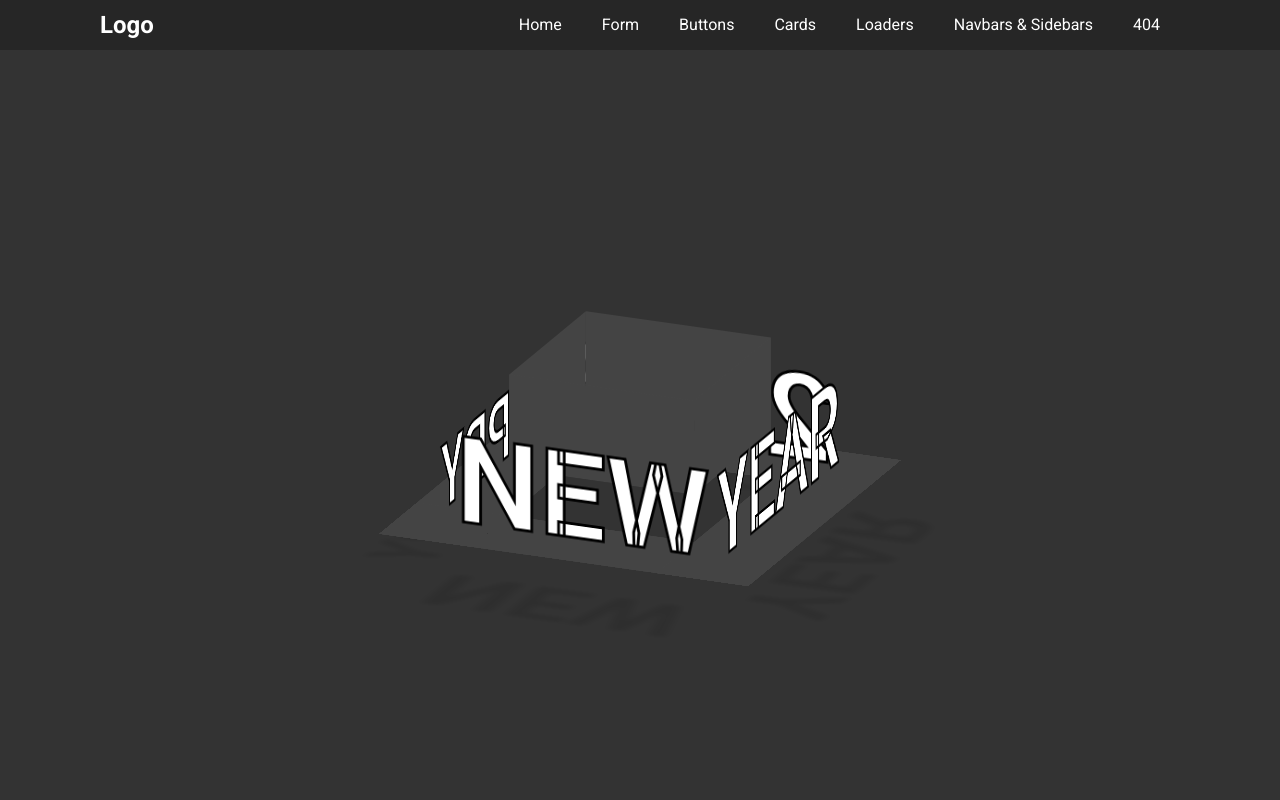
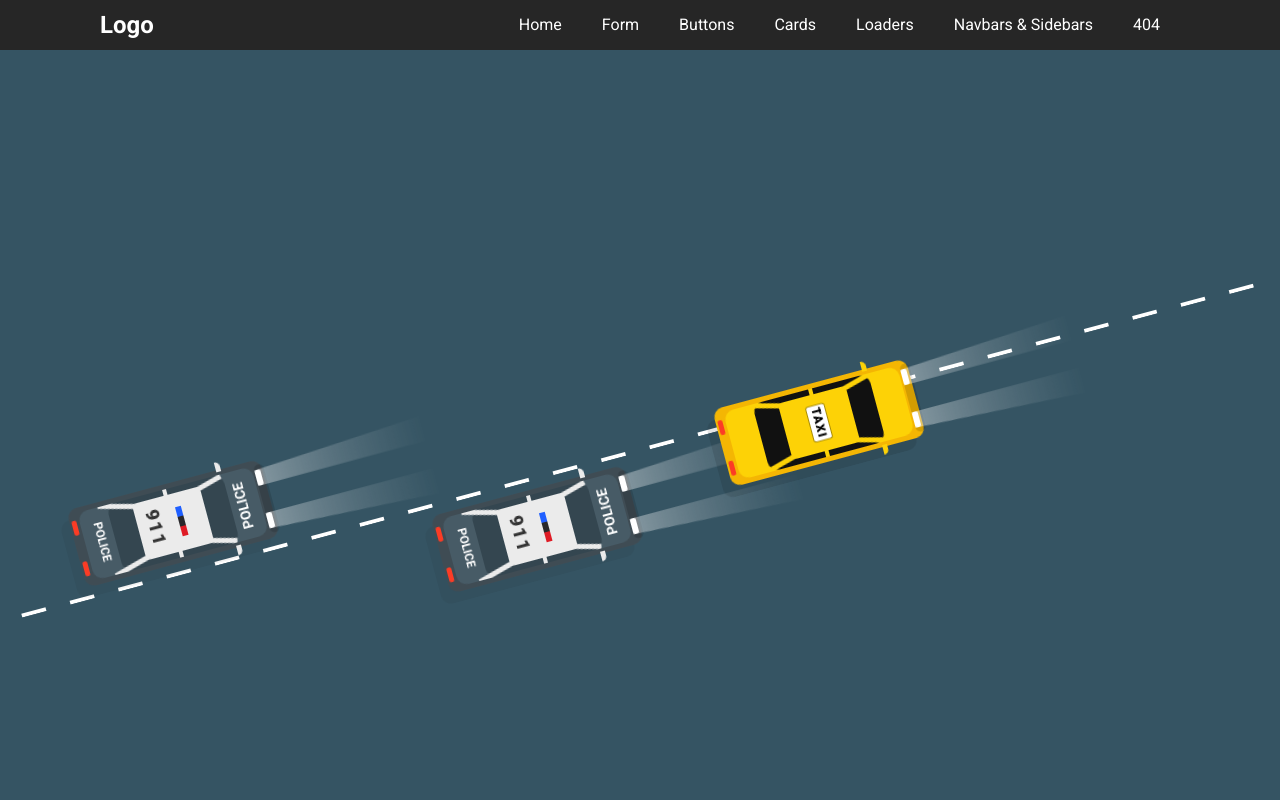
Before and after one commit to Constantine-Ka/Constantine-Ka.github.io, a Vue app: page / in a window 1280 px wide. Shown: the top 800 px of the page. Built offline with nearby package versions, Linux system fonts and the light colour scheme.

Commit message:
Добавил секцию Police vs Taxi

```diff
--- /dev/null
+++ b/src/components/Drawing/PolicevsTaxi.vue
@@ -0,0 +1,436 @@
+<script>
+export default {
+  name: "PolicevsTaxi"
+};
+</script>
+
+<template>
+  <section>
+    <div class="road">
+      <div class="police">
+        <div class="light_beam"></div>
+        <h4>Police</h4>
+        <h3>Police</h3>
+        <div class="side_mirror"></div>
+        <span>
+          <b></b>
+          <i></i>
+        </span>
+      </div>
+      <div class="police">
+        <div class="light_beam"></div>
+        <h4>Police</h4>
+        <h3>Police</h3>
+        <div class="side_mirror"></div>
+        <span>
+          <b></b>
+          <i></i>
+        </span>
+      </div>
+      <div class="taxi">
+        <div class="light_beam"></div>
+        <div class="side_mirror"></div>
+        <span>
+          <b></b>
+          <i></i>
+        </span>
+      </div>
+    </div>
+  </section>
+</template>
+
+<style scoped>
+  section{
+    display: flex;
+    justify-content: center;
+    align-items: center;
+    min-height: 100vh;
+    background: #355463;
+    overflow: hidden;
+  }
+  .road{
+    position: relative;
+    width: 100vw;
+    display: flex;
+    justify-content: center;
+    align-items: center;
+    transform-style: preserve-3d;
+    transform: rotate(-15deg);
+  }
+  .road::before{
+    content: '';
+    position: absolute;
+    width: 100%;
+    height: 4px;
+    background: linear-gradient(90deg, #fff, #fff 50%, transparent 50%, transparent 100%);
+    background-size: 50px;
+    animation: animate_road 0.125s linear infinite;
+  }
+
+  @keyframes animate_road {
+    0%{
+      background-position:  50px 0;
+    }
+    100%{
+      background-position: 0px 0px;
+    }
+  }
+  .police{
+    position: absolute;
+    width: 200px;
+    height: 80px;
+    left: 50px;
+    background: #3f4c54;
+    border-radius: 10px;
+    box-shadow: -10px 10px rgba(0,0,0,0.05);
+    perspective: 800px;
+    z-index:10;
+    animation: animate_police_car 5s linear infinite;
+  }
+  .police:nth-child(2){
+    left:400px;
+    animation-delay: -2.5s;
+  }
+  @keyframes animate_police_car {
+    0%{
+      transform: translateX(20px) translateY(-50px);
+    }
+    25%{
+      transform: translateX(-10px) translateY(0px);
+    }
+    50%{
+      transform: translateX(20px) translateY(50px);
+    }
+    100%{
+      transform: translateX(20px) translateY(-50px);
+    }
+  }
+
+  .police::before{
+    content: '';
+    position: absolute;
+    top: 12px;
+    left: 2px;
+    width: 5px;
+    height: 15px;
+    border-radius: 2px;
+    background: #fc3c25;
+    box-shadow: 0 42px #fc3c25;
+  }
+  .police::after{
+    content: '';
+    position: absolute;
+    top: 10px;
+    right: 2px;
+    width: 6px;
+    height: 16px;
+    border-radius: 2px;
+    background: #fff;
+    box-shadow: 0 44px #fff;
+  }
+  .police span{
+    position: absolute;
+    inset: 5px 10px;
+    background: #475b66;
+    border-radius: 10px;
+    overflow: hidden;
+    animation: none;
+  }
+  .police span::before{
+    content: '911';
+    position: absolute;
+    top: 50%;
+    left: 40%;
+    transform: translate(-50%,-50%) rotate(90deg);
+    color: #333;
+    font-size: 1.15em;
+    font-weight: 1000;
+    letter-spacing: 0.1em;
+    z-index: 200;
+  }
+  .police span::after{
+    content: '';
+    position: absolute;
+    top: 50%;
+    left: 55%;
+    transform: translate(-50%, -50%);
+    z-index: 100;
+    width: 6px;
+    height: 10px;
+    background: #29282b;
+    box-shadow: 0 -10px #1f5fff, 0 10px #df1b25;
+    z-index: 195;
+  }
+  .police span b{
+    position: absolute;
+    inset: 0 30px;
+    background: #344650;
+    border-radius: 10px;
+  }
+  .police span b::before{
+    content: '';
+    position: absolute;
+    inset:6px 25px;
+    background: #ebebeb;
+    border-radius: 5px;
+    z-index: 190;
+  }
+  .police span b::after{
+    content: '';
+    position: absolute;
+    inset: 0 58px;
+    background: #ebebeb;
+
+
+  }
+  .police span i{
+    position: absolute;
+    inset: 0;
+  }
+  .police span i::before{
+    content: '';
+    position: absolute;
+    top: 7px;
+    left: 20px;
+    width: 40px;
+    height: 5px;
+    background: #ebebeb;
+    transform-origin: right;
+    transform: rotate(15deg);
+    box-shadow: 100px 34px #ebebeb;
+  }
+  .police span i::after{
+    content: '';
+    position: absolute;
+    bottom: 7px;
+    left: 20px;
+    width: 40px;
+    height: 5px;
+    background: #ebebeb;
+    transform-origin: right;
+    transform: rotate(-15deg);
+    box-shadow: 100px -34px #ebebeb;
+  }
+  .light_beam{
+    position: absolute;
+    top: 5px;
+    right: -2px;
+    width: 10px;
+    height: 70px;
+    background: #0002;
+    border-radius: 15px;
+    transform-style: preserve-3d;
+  }
+  .light_beam::before{
+    content: '';
+    position: absolute;
+    top: 5px;
+    left: 0;
+    width: 150px;
+    height: 16px;
+    background: linear-gradient(90deg, #fff6, transparent);
+    transform-origin: left;
+    transform: perspective(500px) rotateY(-50deg);
+  }
+  .light_beam::after{
+    content: '';
+    position: absolute;
+    bottom: 5px;
+    left: 0;
+    width: 150px;
+    height: 16px;
+    background: linear-gradient(90deg, #fff6, transparent);
+    transform-origin: left;
+    transform: perspective(500px) rotateY(-50deg);
+  }
+  .police h4{
+    position: absolute;
+    top: 100%;
+    left: 0;
+    color: #fff;
+    text-transform: uppercase;
+    z-index: 10;
+    transform: translateY(-50px) rotate(90deg) scale(0.75);
+  }
+  .police h3{
+    position: absolute;
+    top: 100%;
+    right: -2%;
+    color: #fff;
+    text-transform: uppercase;
+    z-index: 10;
+    transform: translateY(-50px) rotate(270deg)scale(0.75);
+  }
+  .police .side_mirror{
+    position: absolute;
+    inset: 0;
+  }
+  .police .side_mirror::before{
+    content: '';
+    position: absolute;
+    top: -8px;
+    right: 40px;
+    width: 5px;
+    height: 10px;
+    background: #ebebeb;
+    border-top-right-radius: 10px;
+  }
+  .police .side_mirror::after{
+    content: '';
+    position: absolute;
+    bottom: -8px;
+    right: 40px;
+    width: 5px;
+    height: 10px;
+    background: #ebebeb;
+    border-bottom-right-radius: 10px;
+  }
+  .taxi{
+    position: absolute;
+    width: 200px;
+    height: 80px;
+    left: 700px;
+    background: #f4b603;
+    border-radius: 10px;
+    box-shadow: -10px 10px rgba(0,0,0,0.1);
+    perspective: 800px;
+    z-index:10;
+    animation: animate_taxi_car 5s linear infinite;
+    animation-delay: -5s;
+  }
+  @keyframes animate_taxi_car {
+    0%{
+      transform: translateX(20px) translateY(20px);
+    }
+    25%{
+      transform: translateX(-50px) translateY(0px);
+    }
+    50%{
+      transform: translateX(20px) translateY(-20px);
+    }
+    100%{
+      transform: translateX(20px) translateY(20px);
+    }
+  }
+  .taxi::before{
+    content: '';
+    position: absolute;
+    top: 12px;
+    left: 2px;
+    width: 5px;
+    height: 15px;
+    border-radius: 2px;
+    background: #fc3c25;
+    box-shadow: 0 42px #fc3c25;
+  }
+  .taxi::after{
+    content: '';
+    position: absolute;
+    top: 10px;
+    right: 2px;
+    width: 6px;
+    height: 16px;
+    border-radius: 2px;
+    background: #fff;
+    box-shadow: 0 44px #fff;
+  }
+  .taxi span{
+    position: absolute;
+    inset: 5px 10px;
+    background: #fdd206;
+    border-radius: 10px;
+    overflow: hidden;
+    animation: none;
+  }
+  .taxi span::before{
+    content: 'Taxi';
+    position: absolute;
+    top: 50%;
+    left: 50%;
+    transform: translate(-50%,-50%) rotate(90deg);
+    background: #fff;
+    padding: 2px;
+    font-size: 0.75em;
+    font-weight: 1000;
+    letter-spacing: 0.1em;
+    text-transform: uppercase;
+    border-radius: 2px;
+    box-shadow: 0 0 0 1px #0005;
+    z-index: 1000;
+  }
+  .taxi span b{
+    position: absolute;
+    inset: 0 30px;
+    background: #111;
+    border-radius: 10px;
+  }
+  .taxi span b::before{
+    content: '';
+    position: absolute;
+    inset:6px 25px;
+    background: #fdd206;
+    border-radius: 5px;
+    z-index: 190;
+  }
+  .taxi span b::after{
+    content: '';
+    position: absolute;
+    inset: 0 58px;
+    background: #fdd206;
+
+
+  }
+  .taxi span i{
+    position: absolute;
+    inset: 0;
+  }
+  .taxi span i::before{
+    content: '';
+    position: absolute;
+    top: 7px;
+    left: 20px;
+    width: 40px;
+    height: 5px;
+    background: #fdd206;
+    transform-origin: right;
+    transform: rotate(15deg);
+    box-shadow: 100px 34px #fdd206;
+  }
+  .taxi span i::after{
+    content: '';
+    position: absolute;
+    bottom: 7px;
+    left: 20px;
+    width: 40px;
+    height: 5px;
+    background: #fdd206;
+    transform-origin: right;
+    transform: rotate(-15deg);
+    box-shadow: 100px -34px #fdd206;
+  }
+  .taxi .side_mirror{
+    position: absolute;
+    inset: 0;
+  }
+  .taxi .side_mirror::before{
+    content: '';
+    position: absolute;
+    top: -8px;
+    right: 40px;
+    width: 5px;
+    height: 10px;
+    background: #fdd206;
+    border-top-right-radius: 10px;
+  }
+  .taxi .side_mirror::after{
+    content: '';
+    position: absolute;
+    bottom: -8px;
+    right: 40px;
+    width: 5px;
+    height: 10px;
+    background: #fdd206;
+    border-bottom-right-radius: 10px;
+  }
+
+</style>
--- a/src/views/index.vue
+++ b/src/views/index.vue
@@ -11,6 +11,7 @@ import Unfold3DImage from "@/components/Drawing/Unfold3DImage.vue";
 import MouseEmojies from "@/components/Drawing/MouseEmojies.vue"
 import SectionLayerAnimation from "@/components/Drawing/SectionLayerAnimation.vue"
 import CubeNewYear from "@/components/Drawing/CubeNewYear.vue"
+import PolicevsTaxi from "@/components/Drawing/PolicevsTaxi.vue"
 
 export default {
 	name: 'index',
@@ -30,12 +31,14 @@ export default {
 		Unfold3DImage,
 		SectionLayerAnimation,
 		MouseEmojies,
-		CubeNewYear
+		CubeNewYear,
+    PolicevsTaxi
 	}
 };
 </script>
 
 <template>
+  <PolicevsTaxi />
 	<CubeNewYear />
 	<MouseEmojies />
 	<SectionLayerAnimation />
```
Also changed, not shown: screenshots/Drawing/Screenshot_17.png (added), src/components/Drawing/README.md, 1 other file (tests, documents, lock files or other folders).
